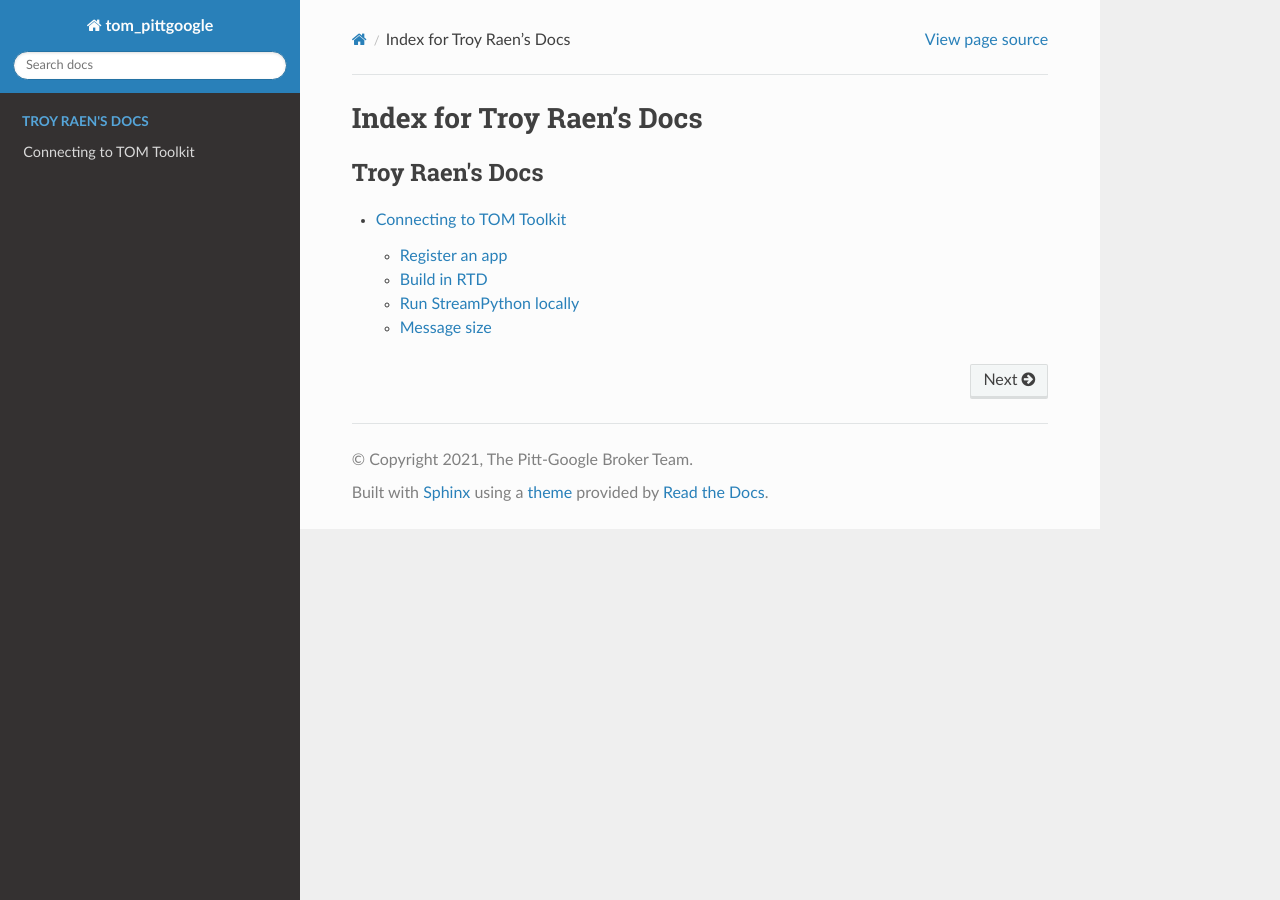
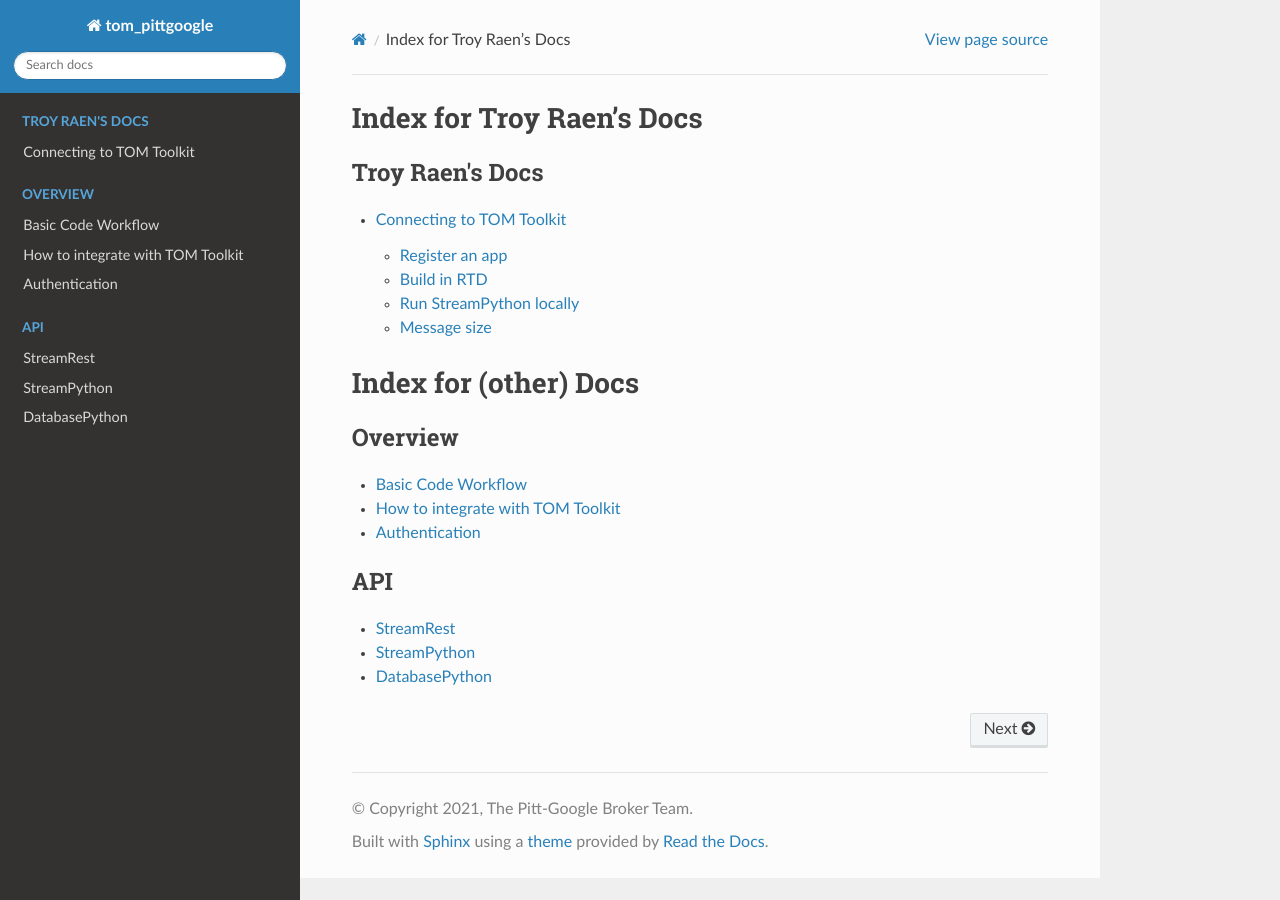
Before and after one commit to mwvgroup/tom_pittgoogle, a Sphinx documentation site: the page built from docs/source/index.rst, in a window 1280 px wide. Built offline with Sphinx 7.4.7 and the Read the Docs theme 2.0.0, drawn with Linux system fonts in a browser that asks for light colours; pages that are not in the unit, such as notebooks, are missing from menus.

Commit message:
add other docs

```diff
--- a/docs/source/index.rst
+++ b/docs/source/index.rst
@@ -12,3 +12,23 @@ Index for Troy Raen's Docs
 
    troyraen/TOM
    troyraen/elasticc-avro/*
+
+
+Index for (other) Docs
+========================
+
+.. toctree::
+   :maxdepth: 1
+   :caption: Overview
+
+   workflow
+   integrate_tom
+   auth
+
+.. toctree::
+   :maxdepth: 1
+   :caption: API
+
+   stream_rest
+   stream_python
+   database_python
```
